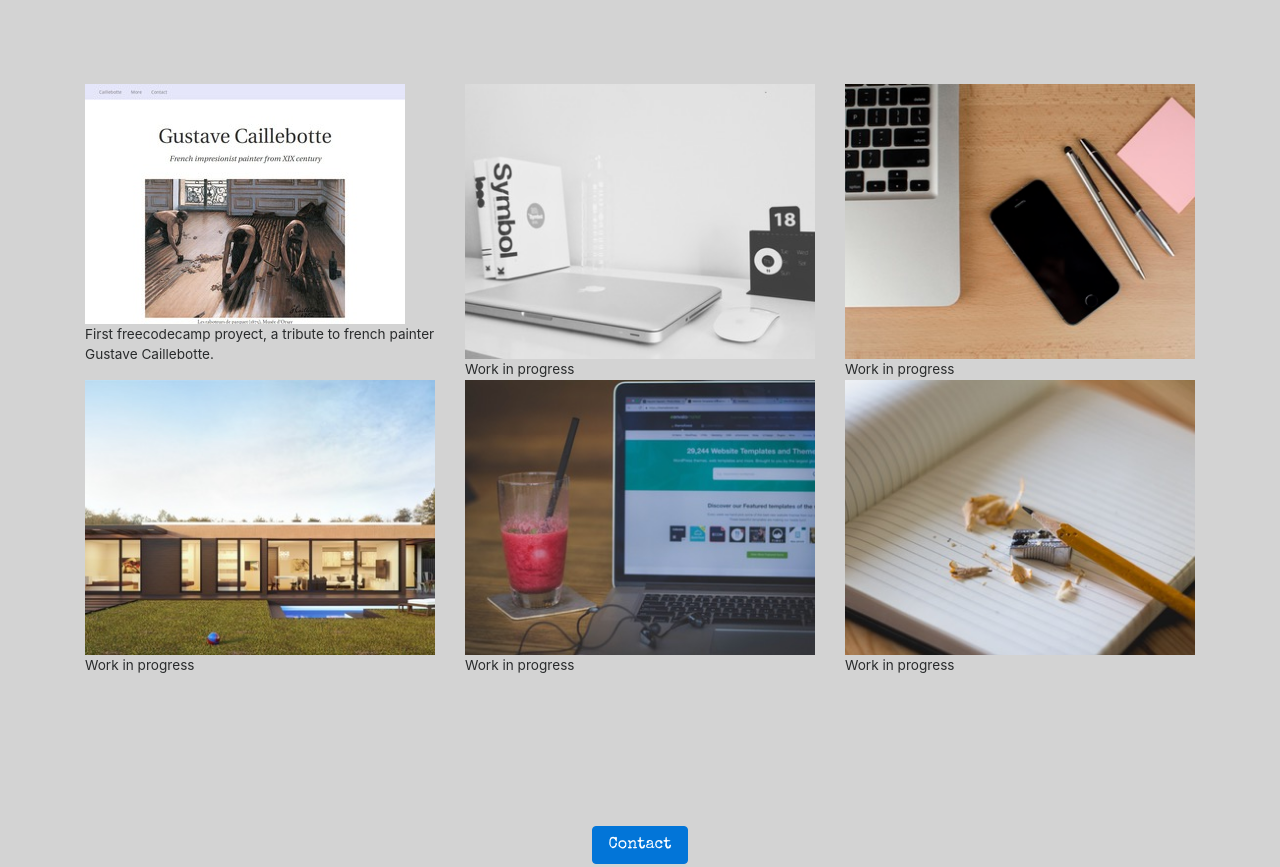
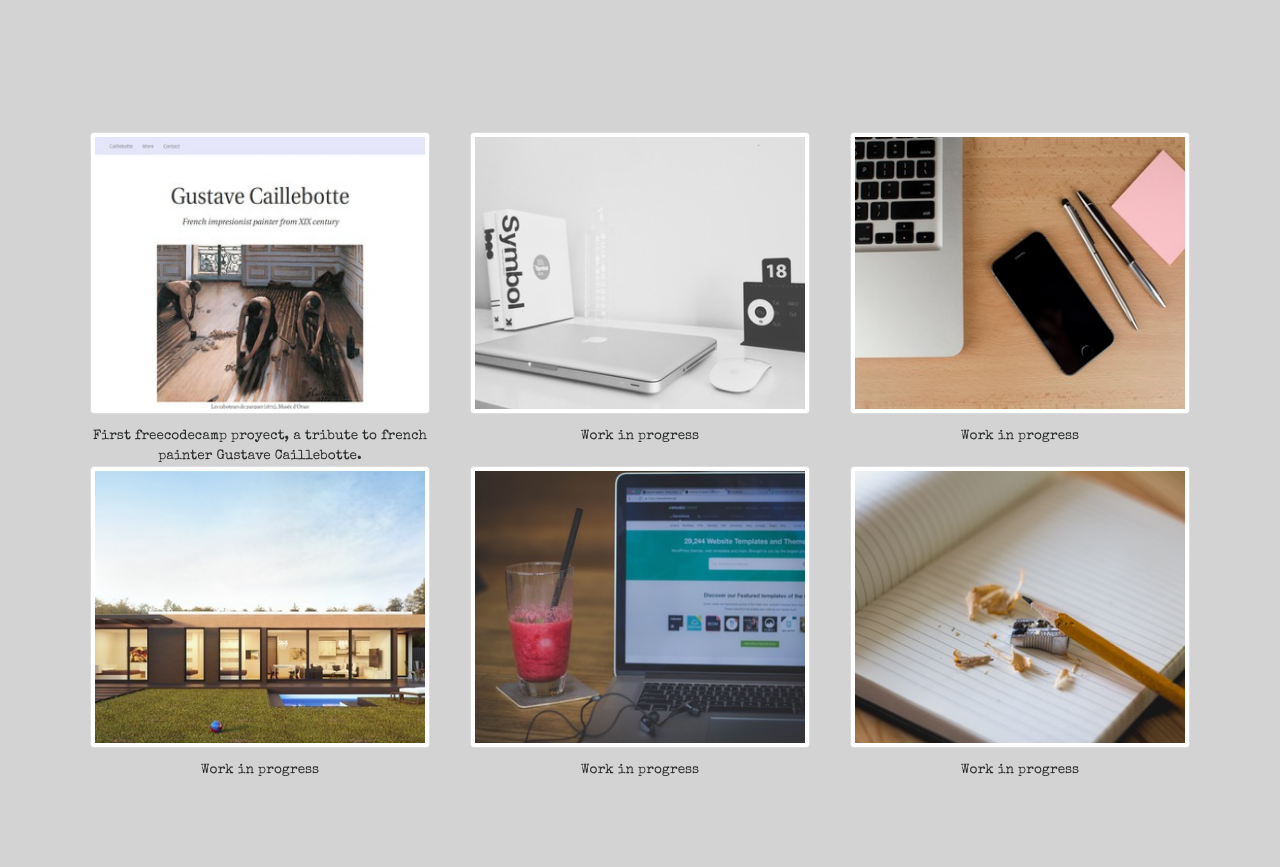
Before and after one commit to ignacio-gc/freecodecamp-portfolio, a plain HTML site: page index.html in a window 1280 px wide. Shown: the part 380-1247 px from the top of the page. Drawn offline with nearby package versions, Linux system fonts and the light colour scheme; a script that the page names is missing.

Commit message:
changed from cards to grid

```diff
--- a/album.css
+++ b/album.css
@@ -93,6 +93,25 @@ section {
     font-size: 1.5em;
 }
 
+.thumb {
+    text-align: center;
+    /* max-width: 356px; */
+}
+
+.thumb img, .thumb p {
+    display: block;
+    margin-left: auto;
+    margin-right: auto;
+}
+
+@media (min-width: 576px) {
+    .thumb img {
+        margin-bottom: .75rem;
+        min-height: 281.683px;
+        max-width: 340px;
+    }
+}
+
 /* Icon 1 */
 
 #nav-icon1 div {
--- a/index.html
+++ b/index.html
@@ -66,35 +66,50 @@
       </div>
     </section>
 
-    <div class="">
+    <div class="album">
       <div class="container">
         <div class="row">
-          <div class="col-md-4">
-            <a href="https://ignaciocaamanio.github.io/freecodecamp/" target="_blank"><img class="img-fluid" src="./img/thumb1.jpeg" alt="Card image cap"></a>
+
+          <div class="col-xl-4 col-md-6">
+            <div class="thumb">
+              <a href="https://ignaciocaamanio.github.io/freecodecamp/" target="_blank"><img class="img-fluid img-thumbnail mx-auto d-block" src="./img/thumb1.jpeg" alt="Card image cap"></a>
               <p class="card-text">First freecodecamp proyect, a tribute to french painter Gustave Caillebotte.</p>
             </div>
+          </div>
 
-          <div class="col-md-4">
-            <a href="#" target="_blank"><img class="img-fluid" src="./img/black-and-white-apple-desk-macbook-pro.jpg" alt="Card image cap"></a>
+          <div class="col-xl-4 col-md-6">
+            <div class="thumb">
+              <a href="#" target="_blank"><img class="img-fluid img-thumbnail mx-auto d-block" src="./img/black-and-white-apple-desk-macbook-pro.jpg" alt="Card image cap"></a>
               <p class="card-text">Work in progress</p>
             </div>
+          </div>
 
-          <div class="col-md-4">
-            <a href="#" target="_blank"><img class="img-fluid" src="./img/pexels-photo-296121-website-4.jpeg" alt="Card image cap"></a>
+          <div class="col-xl-4 col-md-6">
+            <div class="thumb">
+              <a href="#" target="_blank"><img class="img-fluid img-thumbnail mx-auto d-block" src="./img/pexels-photo-296121-website-4.jpeg" alt="Card image cap"></a>
               <p class="card-text">Work in progress</p>
             </div>
+          </div>
 
-          <div class="col">
-            <a href="#" target="_blank"><img class="img-fluid" src="./img/pexels-photo-261177-website-3.jpeg" alt="Card image cap"></a>
+          <div class="col-xl-4 col-md-6">
+            <div class="thumb">
+              <a href="#" target="_blank"><img class="img-fluid img-thumbnail mx-auto d-block" src="./img/pexels-photo-261177-website-3.jpeg" alt="Card image cap"></a>
               <p class="card-text">Work in progress</p>
             </div>
-          <div class="col">
-            <a href="#" target="_blank"><img class="img-fluid" src="./img/pexels-photo-244132-website-2.jpeg" alt="Card image cap"></a>
+          </div>
+
+          <div class="col-xl-4 col-md-6">
+            <div class="thumb">
+              <a href="#" target="_blank"><img class="img-fluid img-thumbnail mx-auto d-block" src="./img/pexels-photo-244132-website-2.jpeg" alt="Card image cap"></a>
               <p class="card-text">Work in progress</p>
             </div>
-          <div class="col">
-            <a href="#" target="_blank"><img class="img-fluid" src="./img/pexels-photo-26829-website-6.jpg" alt="Card image cap"></a>
+          </div>
+
+          <div class="col-xl-4 col-md-6">
+            <div class="thumb">
+              <a href="#" target="_blank"><img class="img-fluid img-thumbnail mx-auto d-block" src="./img/pexels-photo-26829-website-6.jpg" alt="Card image cap"></a>
               <p class="card-text">Work in progress</p>
+            </div>
           </div>
         </div>
       </div>
```
Lines whose indentation alone changed are shown as unchanged.
